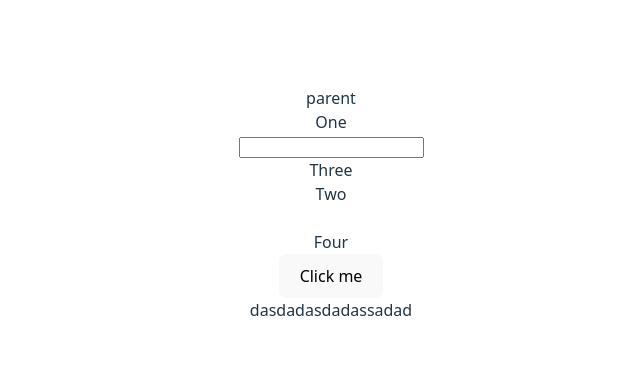
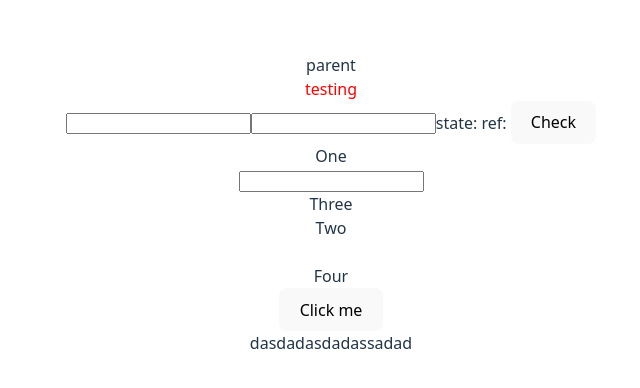
Before and after one commit to pratikkakani080/react-ev-class, a React (Vite) app: page /parent in a window 1280 px wide. Shown: the part 196-584 px from the top of the page, without its empty margins (309-949 px from the left). Built offline with nearby package versions, Linux system fonts and the light colour scheme.

Commit message:
add: useRef

```diff
--- a/src/modules/parent/index.jsx
+++ b/src/modules/parent/index.jsx
@@ -1,11 +1,20 @@
-import React, { useState } from 'react'
+import React, { useEffect, useRef, useState } from 'react'
 import One from './one'
 import Two from './two'
 
 export default function Parent() {
     const [inputText, setInputText] = useState('')
     const [clicked, setClicked] = useState('')
-    console.log(clicked);
+    const [text, setText] = useState('')
+
+    const myRef = useRef(null)
+    const dataRef = useRef('')
+
+    useEffect(() => {
+        console.log(myRef);
+        myRef.current.style.color = 'red'
+
+    }, [myRef])
 
     const fetchData = (value) => {
         setInputText(value)
@@ -13,7 +22,21 @@ export default function Parent() {
     return (
         <div>
             parent
-            <One setInputText={setInputText} onChange={fetchData} clicked={clicked} />
+            <div ref={myRef}>
+                testing
+            </div>
+            <input type='text' onChange={(e) => dataRef.current = e.target.value} />
+            <input type='text' onChange={(e) => setText(e.target.value)} />
+
+            state: {text}
+            ref: {dataRef.current}
+
+            <button onClick={() => {
+                console.log(dataRef);
+
+            }}>Check</button>
+
+            <One setInputText={setInputText} onChange={fetchData} clicked={clicked} dataRef={dataRef} />
 
             <Two inputText={inputText} setClicked={setClicked} />
 
--- a/src/modules/parent/one.jsx
+++ b/src/modules/parent/one.jsx
@@ -2,11 +2,11 @@ import React, { useContext } from 'react'
 import Three from './three'
 import Server from '../../config/global'
 
-function One({ setInputText, onChange, clicked }) {
+function One({ setInputText, onChange, clicked, dataRef }) {
     const data = useContext(Server)
 
     return (
-        <div>
+        <div ref={dataRef}>
             One<br />
             {/* <input type='text' onChange={(e) => onChange(e.target.value)} /><br /> */}
             <input type='text' onChange={(e) => data.setServer({ ...data.server, inputText: e.target.value })} /><br />
```
